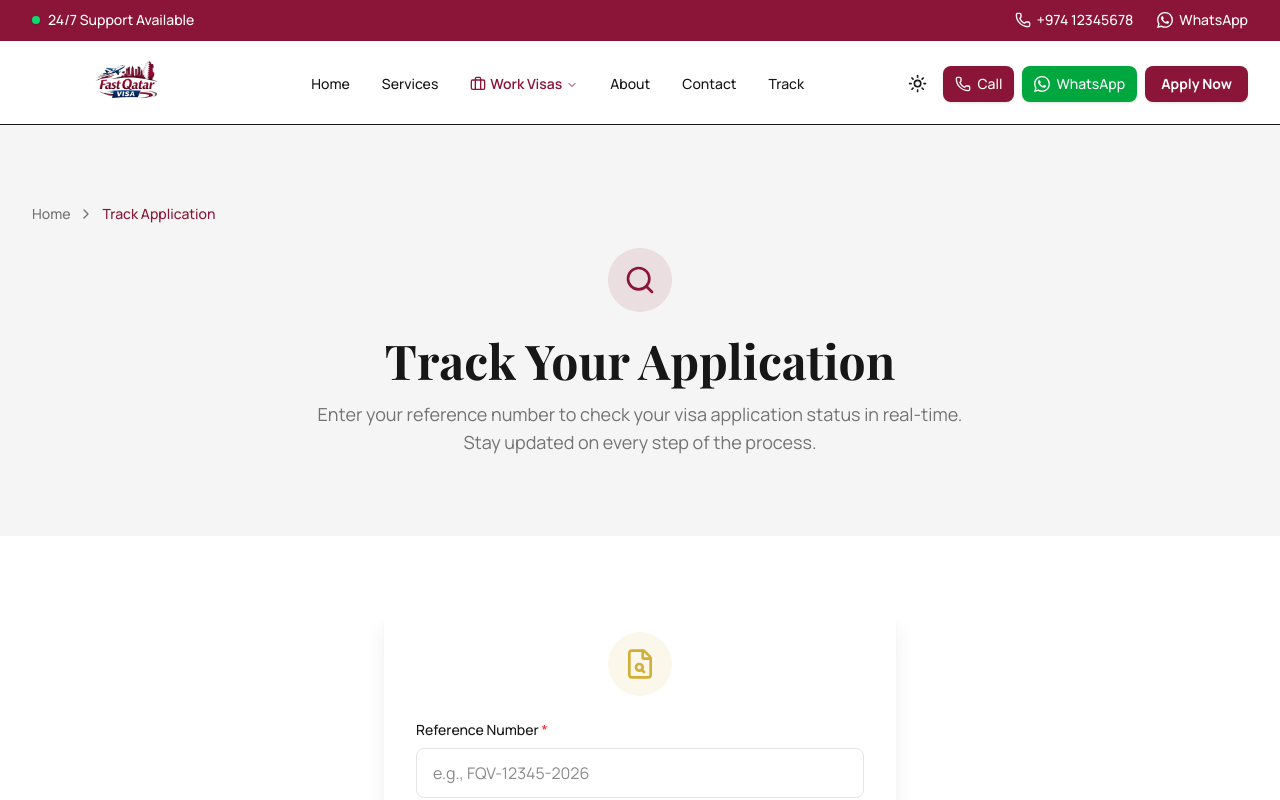
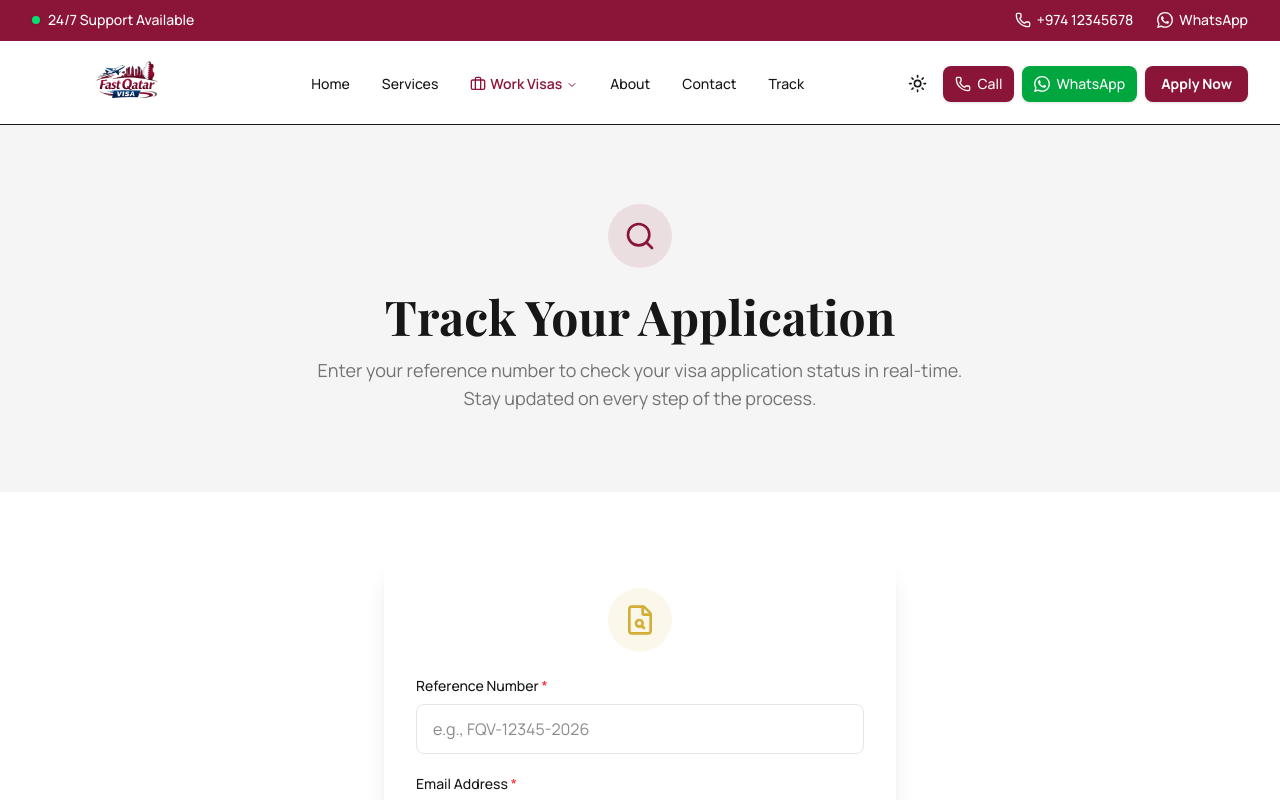
Before and after one commit to vanessasara/fast-qatar-visa, a Next.js app in the folder Documents/fast-qatar-visa/: page /track in a window 1280 px wide. Shown: the top 800 px of the page. Built offline with nearby package versions, Linux system fonts and the light colour scheme.

Commit message:
update for performance optimization

```diff
--- a/Documents/fast-qatar-visa/app/work/page.tsx
+++ b/Documents/fast-qatar-visa/app/work/page.tsx
@@ -155,13 +155,7 @@ export default function WorkVisasPage() {
         />
         <div className="absolute inset-0 bg-gradient-to-r from-black/80 via-black/60 to-black/40" />
         <div className="container mx-auto px-4 relative z-10">
-          <nav className="flex items-center gap-2 text-white/70 text-sm mb-4">
-            <Link href="/" className="hover:text-white font-medium transition-colors">
-              Home
-            </Link>
-            <ChevronRight className="h-4 w-4 flex-shrink-0" />
-            <span className="text-qatar-gold font-medium">Work Visas</span>
-          </nav>
+
           <h1 className="text-4xl md:text-5xl lg:text-6xl font-bold text-white mb-4">
             Qatar Work Visa Services
           </h1>
--- a/Documents/fast-qatar-visa/components/sections/AboutHero.tsx
+++ b/Documents/fast-qatar-visa/components/sections/AboutHero.tsx
@@ -30,14 +30,6 @@ export default function AboutHero() {
 
       {/* Content */}
       <div className="relative z-10 mx-auto flex h-full min-h-[60vh] max-w-7xl flex-col justify-center px-4 py-20 sm:px-6 lg:px-8">
-        {/* Breadcrumb */}
-        <nav className="mb-6 flex items-center gap-2 text-sm text-white/80">
-          <Link href="/" className="transition-colors hover:text-qatar-gold font-medium">
-            Home
-          </Link>
-          <ChevronRight className="h-4 w-4 flex-shrink-0" />
-          <span className="font-medium text-qatar-gold">About Us</span>
-        </nav>
 
         {/* Title with decorative element */}
         <div className="relative">
--- a/Documents/fast-qatar-visa/components/sections/ContactHero.tsx
+++ b/Documents/fast-qatar-visa/components/sections/ContactHero.tsx
@@ -50,14 +50,7 @@ export default function ContactHero() {
 
       {/* Content */}
       <div className="relative z-10 mx-auto flex h-full min-h-[50vh] max-w-7xl flex-col justify-center px-4 py-16 sm:px-6 lg:px-8">
-        {/* Breadcrumb */}
-        <nav className="mb-6 flex items-center gap-2 text-sm text-white/80">
-          <Link href="/" className="transition-colors hover:text-qatar-gold font-medium">
-            Home
-          </Link>
-          <ChevronRight className="h-4 w-4 flex-shrink-0" />
-          <span className="font-medium text-qatar-gold">Contact</span>
-        </nav>
+
 
         {/* Title */}
         <span className="mb-3 inline-block text-sm font-semibold uppercase tracking-wider text-qatar-gold">
--- a/Documents/fast-qatar-visa/components/sections/ServicesHero.tsx
+++ b/Documents/fast-qatar-visa/components/sections/ServicesHero.tsx
@@ -21,14 +21,7 @@ export default function ServicesHero() {
 
       {/* Content */}
       <div className="relative z-10 mx-auto flex h-full max-w-7xl flex-col justify-center px-4 sm:px-6 lg:px-8">
-        {/* Breadcrumb */}
-        <nav className="mb-4 flex items-center gap-2 text-sm text-white/80">
-          <Link href="/" className="transition-colors hover:text-white font-medium">
-            Home
-          </Link>
-          <ChevronRight className="h-4 w-4 flex-shrink-0" />
-          <span className="text-qatar-gold font-medium">Services</span>
-        </nav>
+
 
         {/* Title */}
         <h1 className="text-4xl font-bold text-white sm:text-5xl">
--- a/Documents/fast-qatar-visa/components/sections/TrackHero.tsx
+++ b/Documents/fast-qatar-visa/components/sections/TrackHero.tsx
@@ -5,14 +5,6 @@ export default function TrackHero() {
   return (
     <section className="relative bg-gradient-to-br from-muted to-muted py-16 md:py-20">
       <div className="mx-auto max-w-7xl px-4 sm:px-6 lg:px-8">
-        {/* Breadcrumb */}
-        <nav className="mb-6 flex items-center gap-2 text-sm text-muted-foreground">
-          <Link href="/" className="transition-colors hover:text-qatar-maroon font-medium">
-            Home
-          </Link>
-          <ChevronRight className="h-4 w-4 flex-shrink-0" />
-          <span className="text-qatar-maroon font-medium">Track Application</span>
-        </nav>
 
         <div className="flex flex-col items-center text-center">
           {/* Icon */}
--- a/Documents/fast-qatar-visa/components/work-visa/WorkVisaHero.tsx
+++ b/Documents/fast-qatar-visa/components/work-visa/WorkVisaHero.tsx
@@ -26,22 +26,7 @@ export function WorkVisaHero({ title, description, image, icon, badges }: WorkVi
       />
       <div className="absolute inset-0 bg-gradient-to-r from-black/80 via-black/60 to-black/40" />
       <div className="container mx-auto px-4 relative z-10">
-        {/* Breadcrumb */}
-        <nav className="text-white/70 text-sm mb-4">
-          <Link href="/" className="hover:text-white transition-colors">
-            Home
-          </Link>
-          <span className="mx-2">/</span>
-          <Link href="/services" className="hover:text-white transition-colors">
-            Visa Services
-          </Link>
-          <span className="mx-2">/</span>
-          <Link href="/work" className="hover:text-white transition-colors">
-            Work Visas
-          </Link>
-          <span className="mx-2">/</span>
-          <span className="text-white">{title}</span>
-        </nav>
+
 
         {/* Icon and Badges */}
         <div className="flex items-center gap-3 mb-4">
```
